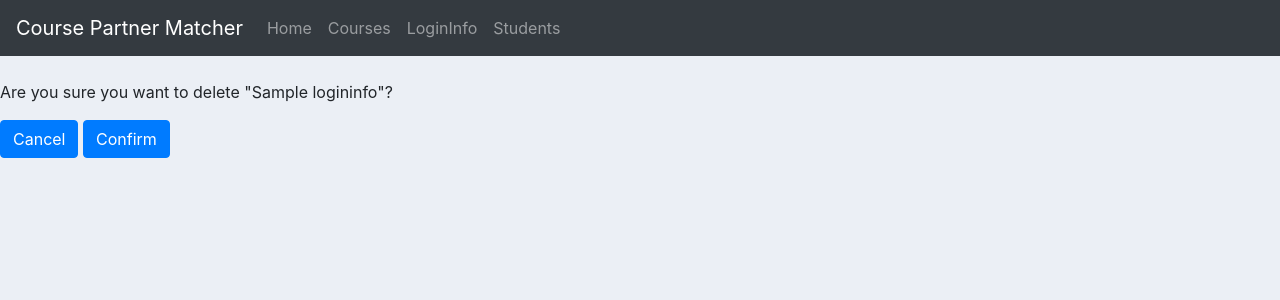
After one commit to jialen2/Course_Partner_Matcher, a Django app: a page that uses mysite/User/templates/User/delete.html in a window 1280 px wide. The commit adds this page. Shown: the top 300 px of the page. Run offline with Django 3.2, Linux system fonts and the light colour scheme; tables that the repository leaves empty hold one stand-in row (values such as "Sample post"); some libraries are stand-ins or nearby versions.

Commit message:
add update and delete functions on logininfo table

```diff
--- a/mysite/User/models.py
+++ b/mysite/User/models.py
@@ -30,6 +30,9 @@ class LoginInfo(models.Model):
     class Meta:
         db_table = "LoginInfo"
 
+    def __str__(self):
+        return self.AccountName
+
 class Students(models.Model):
     NetId = models.CharField(max_length = 10, primary_key = True)
     FirstName = models.CharField(max_length = 50)
--- /dev/null
+++ b/mysite/User/templates/User/delete.html
@@ -0,0 +1,12 @@
+{% extends 'User/main.html' %}
+{% load static %}
+{% block content %}
+
+<p>Are you sure you want to delete "{{item}}"?</p>
+<form action="{% url 'logininfo_delete' item.AccountName %}" method="POST">
+    {% csrf_token %}
+    <a class="btn btn-primary" href="/logininfo">Cancel</a>
+    <button type="submit" class="btn btn-primary">Confirm</button>
+</form>
+
+{% endblock %}
--- a/mysite/User/templates/User/logininfo.html
+++ b/mysite/User/templates/User/logininfo.html
@@ -32,6 +32,8 @@
                         <th></th>
                         <td>{{i.AccountName}}</td>
                         <td>{{i.Password}}</td>
+                        <td><a class="btn btn-sm btn-info" href = "{% url 'logininfo_update' i.AccountName %}">Update</a></td>
+                        <td><a class="btn btn-sm btn-danger" href = "{% url 'logininfo_delete' i.AccountName %}">Delete</a></td>
                     </tr>
                 {% endfor %}
             </table>
--- a/mysite/User/urls.py
+++ b/mysite/User/urls.py
@@ -5,9 +5,11 @@ urlpatterns = [
     path('home/', views.home),
     path('courses/',views.courses),
     path('students/', views.StudentViewSet),
+    path('logininfo/', views.logininfoViewSet),
     path('createEnrollment/', views.createEnrollment, name="createEnrollment"),
     path('createCourses/', views.createCourses, name="createCourses"),
-    path('logininfo/', views.logininfoViewSet),
     path('logininfo_create/', views.logininfoCreate, name="logininfo_create"),
-    path('students_create/', views.studentsCreate, name="students_create")
+    path('students_create/', views.studentsCreate, name="students_create"),
+    path('logininfo_update/<str:pk>/', views.logininfoUpdate, name='logininfo_update'),
+    path('logininfo_delete/<str:pk>/', views.logininfoDelete, name='logininfo_delete')
 ]
--- a/mysite/User/views.py
+++ b/mysite/User/views.py
@@ -94,3 +94,22 @@ def studentsCreate(request):
 
 #     context = {'form': form}
 #     return render(request, 'User/forms.html', context)
+
+def logininfoUpdate(request, pk):
+    currentInstance =  LoginInfo.objects.get(AccountName=pk)
+    form = LoginInfoForm(instance=currentInstance)
+    if request.method == "POST":
+        form = LoginInfoForm(request.POST, instance=currentInstance)
+        if form.is_valid():
+            form.save()
+            return redirect('/logininfo')
+    context = {'form': form}
+    return render(request, 'User/forms.html', context)
+
+def logininfoDelete(request, pk):
+    currentInstance =  LoginInfo.objects.get(AccountName=pk)
+    if request.method == "POST":
+        currentInstance.delete()
+        return redirect('/logininfo')
+    context = {'item': currentInstance}
+    return render(request, 'User/delete.html', context)
```
